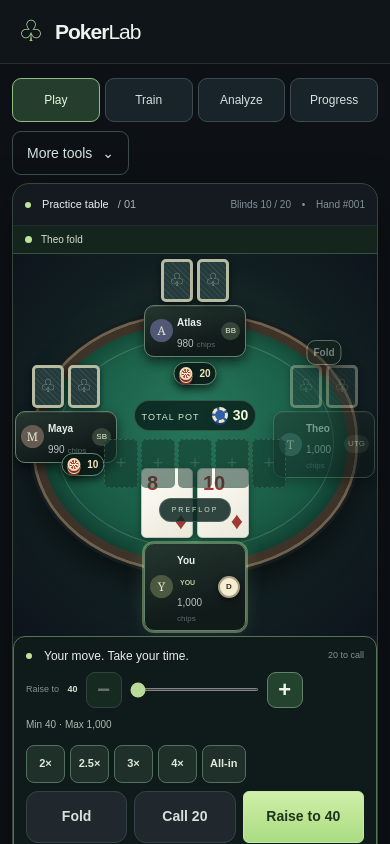
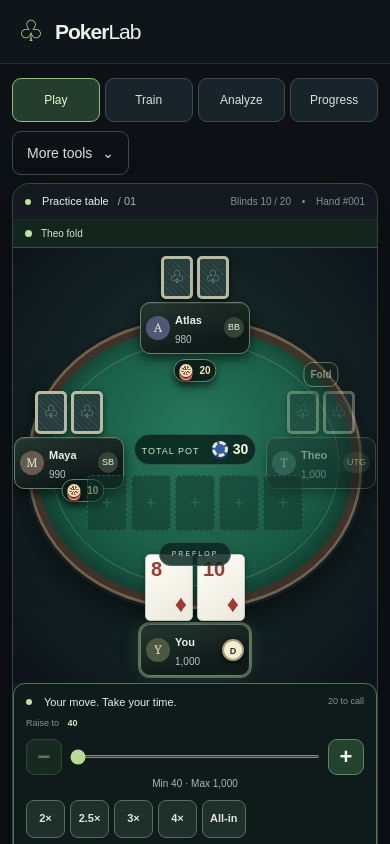
Before and after one commit to vendoraise-lang/Poker-software, a Next.js app: page / in a window 390 px wide. Shown: the top 844 px of the page. Built offline with nearby package versions, Linux system fonts and the light colour scheme.

Commit message:
Rebuild phone poker-table geometry and compact showdown layout

```diff
--- a/app/globals.css
+++ b/app/globals.css
@@ -4119,3 +4119,57 @@ button:disabled {
 @keyframes seat-action-appear {from{opacity:0;transform:translate(-50%,6px)}to{opacity:1;transform:translate(-50%,0)}}
 @media(max-width:760px){.play-screen .seat-action-bubble{font-size:10px;padding:4px 6px;top:-25px}.play-screen .seat-0 .seat-action-bubble{top:-29px}}
 @media(prefers-reduced-motion:reduce){.seat-action-bubble{animation:none}}
+
+/* Casino room mobile layout rebuild: three clear lanes, no overlaid status text. */
+.play-screen .street-complete { display:none; }
+.play-screen .hand-coach-next {display:block; width:100%; padding:8px 12px; margin:0; background:#17231e; border:1px solid #31473a}
+.play-screen .hand-coach-next summary {cursor:pointer; font-size:12px; font-weight:600; color:#c5d9c1; list-style-position:inside}
+.play-screen .hand-coach-next p {margin:9px 0; font-size:12px}
+.play-screen .showdown-summary {margin:0; padding:9px 12px; border-radius:10px}
+.play-screen .showdown-summary strong {font-size:15px;letter-spacing:.05em}
+.play-screen .hand-result {gap:9px;align-items:stretch}
+.play-screen .hand-result > .primary {min-height:48px;text-align:center}
+@media(max-width:760px) {
+ .play-screen .table-toolbar {padding:9px 12px}
+ .play-screen .table-last-action {max-height:35px; overflow:hidden}
+ .play-screen .table-last-action span:last-child {white-space:nowrap;overflow:hidden;text-overflow:ellipsis}
+ .play-screen .table-scene {height:435px;margin-bottom:0;overflow:hidden}
+ .play-screen .felt {top:74px;bottom:77px;left:5%;right:5%;border-width:7px}
+ .play-screen .felt-wordmark {display:none}
+ .play-screen .seat {width:110px}
+ .play-screen .seat-2 {top:8px}
+ .play-screen .seat-1 {top:143px;left:1px}
+ .play-screen .seat-3 {top:143px;right:1px}
+ .play-screen .seat-0 {bottom:7px}
+ .play-screen .seat-info {gap:5px;padding:6px 5px}
+ .play-screen .avatar {width:24px;height:24px;font-size:12px;flex-shrink:0}
+ .play-screen .seat-info b {font-size:11px}
+ .play-screen .seat-info em {display:none}
+ .play-screen .seat-info small {font-size:10px;margin-top:2px}
+ .play-screen .seat-info small span {display:none}
+ .play-screen .position {font-size:9px;padding:4px}
+ .play-screen .board-area {top:186px;left:50%;width:max-content;max-width:calc(100% - 24px)}
+ .play-screen .community {gap:4px}
+ .play-screen .community .playing-card {width:40px;height:56px;font-size:17px}
+ .play-screen .pot-label {margin-bottom:10px;white-space:nowrap}
+ .play-screen .street-tag {margin-top:11px}
+ .play-screen .seat-0 .seat-cards .playing-card {width:48px;height:67px}
+ .play-screen .seat-0 .seat-cards {margin-bottom:3px}
+ .play-screen .seat-action-bubble {top:-29px;max-width:115px;overflow:hidden;text-overflow:ellipsis}
+ .play-screen .seat-0 .seat-action-bubble {top:-27px}
+ .play-screen .seat-award {top:56px}
+ .play-screen .seat-0 .seat-award {top:100%;margin-top:4px}
+ .play-screen .seat-bet {z-index:4}
+ .play-screen .seat-1 .seat-bet {top:88px;right:-2px}
+ .play-screen .seat-3 .seat-bet {top:88px;left:-2px}
+ .play-screen .action-area {padding:10px 12px;position:relative;max-height:none;overflow:visible}
+ .play-screen .turn-label {font-size:11px}
+ .play-screen .bet-sizing {display:block}
+ .play-screen .bet-sizing label {display:block;margin-bottom:8px}
+ .play-screen .quick-bets {margin-top:9px}
+}
+@media(max-width:380px) {
+ .play-screen .seat {width:100px}
+ .play-screen .community .playing-card {width:35px;height:51px}
+ .play-screen .board-area {top:187px}
+}
```
